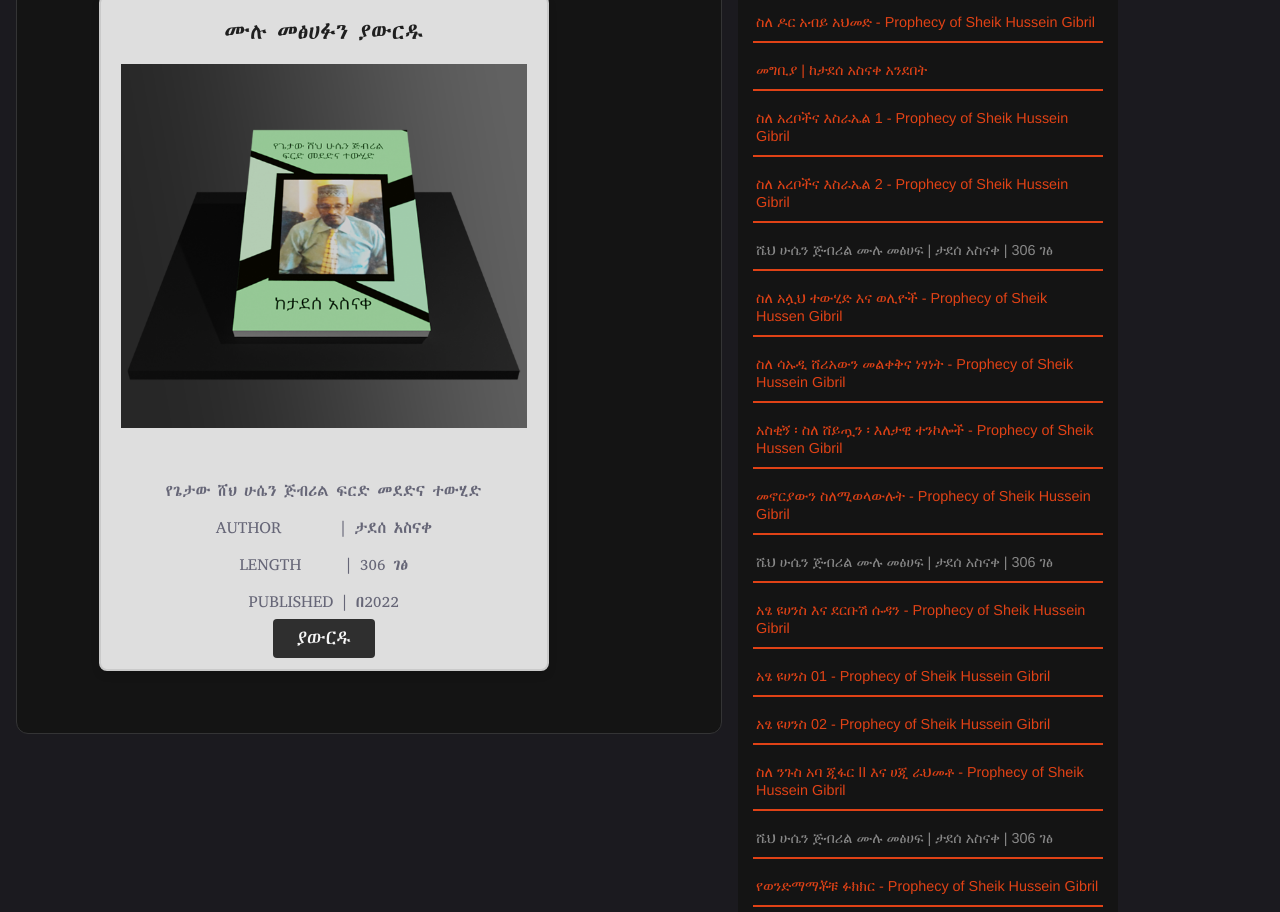
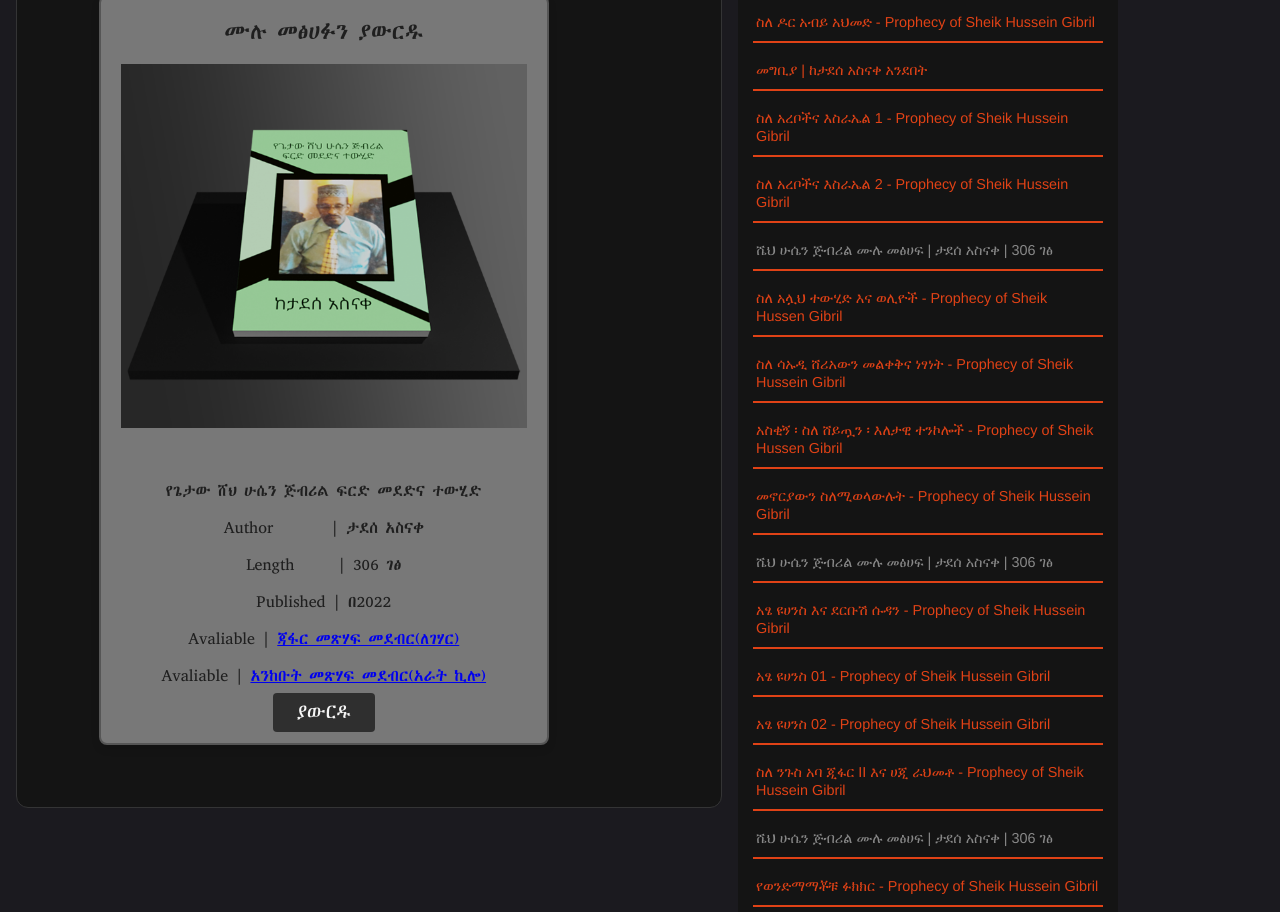
Before and after one commit to sheik-husen-jibril/sheik-husen-jibril.github.io, a plain HTML site: page sheik-husen-jibril-book.html in a window 1280 px wide. Shown: the part 468-1380 px from the top of the page. Drawn offline with Linux system fonts and the light colour scheme.

Commit message:
Add files via upload

```diff
--- a/sheik-husen-jibril-book.html
+++ b/sheik-husen-jibril-book.html
@@ -35,13 +35,17 @@
 <!--
         My Second Ad Alternative...
 -->
-<div class="ad" style="float:left;clear: both; width: 64%; margin: 20px 64px;background-color: #dedede;border: solid 2px #cacaca;" >
+<div class="ad" style="color: #1f1f1f;float:left;clear: both; width: 64%; margin: 20px 64px;background-color: #787878;border: solid 2px #565656;" >
     <h2 style="color: #1f1f1f;font-weight: normal;" >ሙሉ መፅሀፉን ያውርዱ</h2>
    <img src="images/taddesse-book-adv07.png" alt="Ad Image">&nbsp;
 <p>የጌታው ሸህ ሁሴን ጅብሪል ፍርድ መደድና ተውሂድ</p>
-<p>AUTHOR &nbsp;&nbsp;&nbsp;&nbsp;&nbsp;&nbsp;&nbsp;| ታደሰ አስናቀ</p>
-<p>LENGTH &nbsp;&nbsp;&nbsp;&nbsp;&nbsp;| 306 ገፅ</p>
-<p>PUBLISHED | በ2022</p>
+<p>Author &nbsp;&nbsp;&nbsp;&nbsp;&nbsp;&nbsp;&nbsp;| ታደሰ አስናቀ</p>
+<p>Length &nbsp;&nbsp;&nbsp;&nbsp;&nbsp;| 306 ገፅ</p>
+<p>Published | በ2022</p>
+
+<p>Avaliable | <a href="https://www.google.com/search?client=firefox-b-d&q=Jafar+Book+Store+address" target="_blank">ጃፋር መጽሃፍ መደብር(ለገሃር) </a> </p>
+<p>Avaliable |  <a href="https://www.google.com/search?q=ankebut+book+store+address" target="_blank">አንከቡት መጽሃፍ መደብር(አራት ኪሎ)</a> </p>
+
 <!--   <button style="background-color: #2f2f2f;color: #f4f400;" onclick="document.location='https://books.google.com.et/books?id=GxHPzwEACAAJ'">ያውርዱ</button>
 -->
 <a href="https://books.google.com.et/books?id=GxHPzwEACAAJ" target="_blank" class="sell_btn" >ያውርዱ</a>
```
